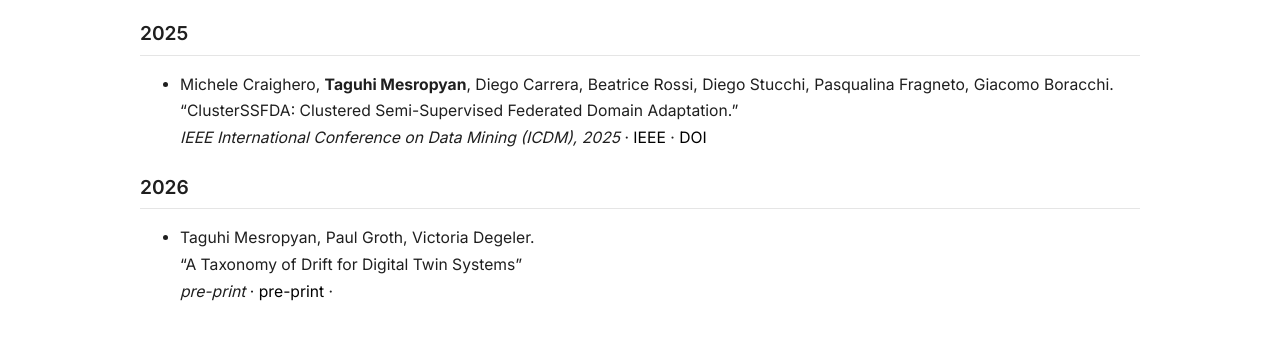
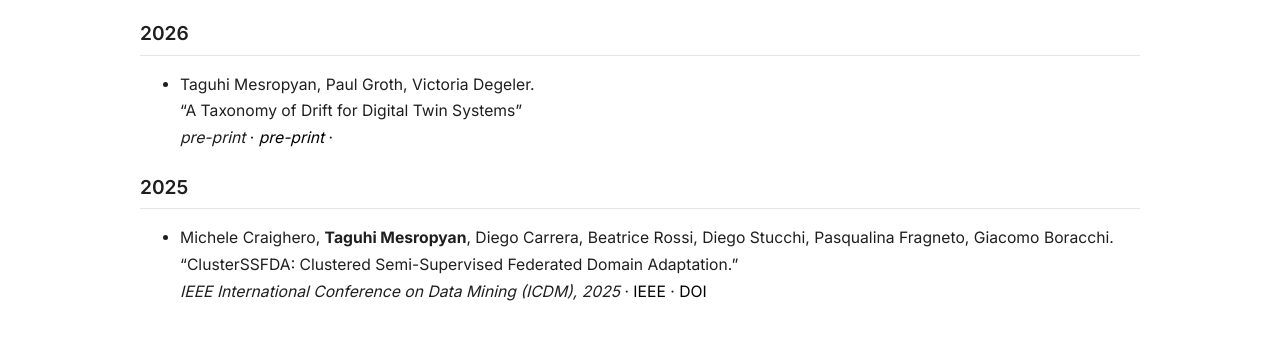
Before and after one commit to taguhiM/taguhim.github.io, a plain HTML site: page publications.html in a window 1280 px wide. Shown: the part 130-470 px from the top of the page. Drawn offline with Linux system fonts and the light colour scheme.

Commit message:
reorder publications

```diff
--- a/publications.html
+++ b/publications.html
@@ -37,6 +37,15 @@
         <!--        </div>-->
 
         <div class="year-group">
+            <h3>2026</h3>
+            <ul>
+                <li>
+                    Taguhi Mesropyan, Paul Groth, Victoria Degeler.<br/>
+                    “A Taxonomy of Drift for Digital Twin Systems”<br/>
+                    <em>pre-print</em> ·
+                    <a href="assets/preprint/preprint.pdf" target="_blank"><em>pre-print</em></a> ·
+                </li>
+            </ul>
             <h3>2025</h3>
             <ul>
                 <li>
@@ -46,15 +55,6 @@
                     <em>IEEE International Conference on Data Mining (ICDM), 2025</em> ·
                     <a href="https://ieeexplore.ieee.org/document/11392074" target="_blank">IEEE</a> ·
                     <a href="https://doi.org/10.1109/ICDM65498.2025.00120" target="_blank">DOI</a>
-                </li>
-            </ul>
-            <h3>2026</h3>
-            <ul>
-                <li>
-                    Taguhi Mesropyan, Paul Groth, Victoria Degeler.<br/>
-                    “A Taxonomy of Drift for Digital Twin Systems”<br/>
-                    <em>pre-print</em> ·
-                    <a href="assets/preprint/preprint.pdf" target="_blank">pre-print</a> ·
                 </li>
             </ul>
         </div>
```
